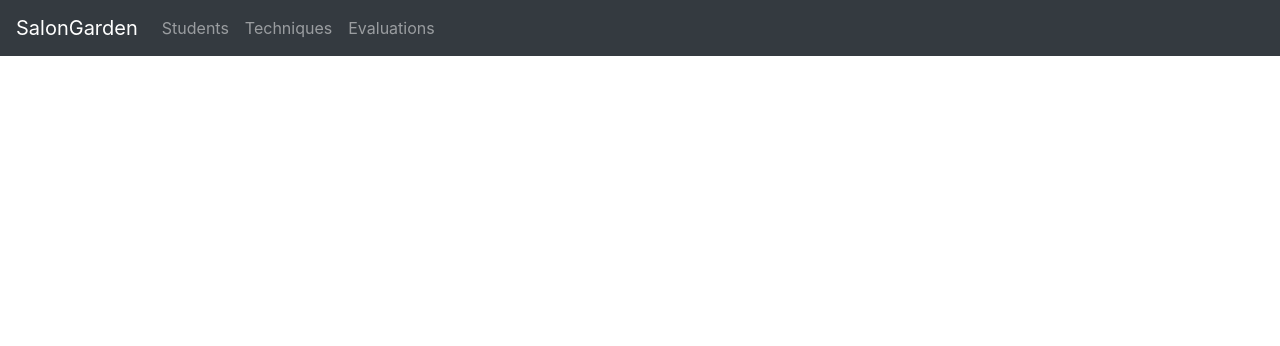
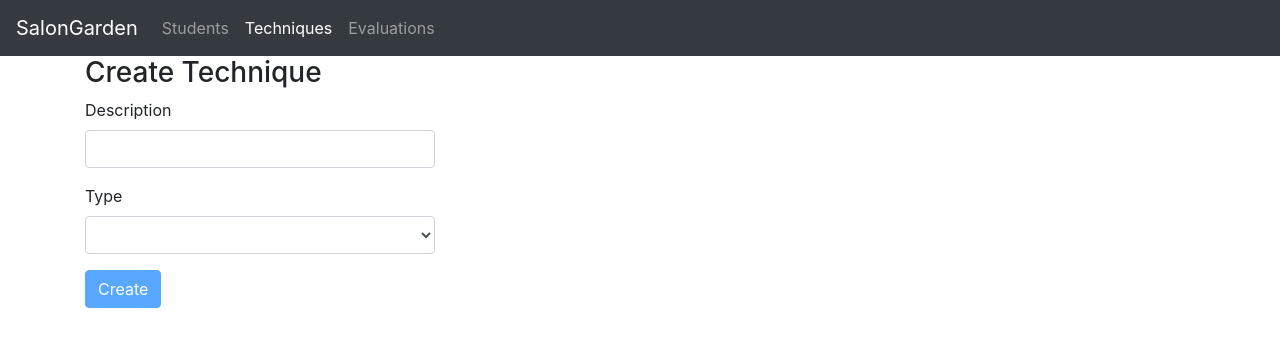
Before and after one commit to Joe-LaRue/SalonGardenAngular, an Angular app: page /techniques/create in a window 1280 px wide. Before the commit this address led to /. Shown: the top 346 px of the page. Built offline with nearby package versions, Linux system fonts and the light colour scheme.

Commit message:
more work on techniques

```diff
--- a/src/app/app-routing.module.ts
+++ b/src/app/app-routing.module.ts
@@ -4,11 +4,13 @@ import { StudentListComponent } from './students/student-list.component';
 import { TechniqueListComponent } from './techniques/technique-list.component';
 import { EvaluationListComponent } from './evaluations/evaluation-list.component';
 import { CreateStudentComponent } from './students/create-student.component';
+import { CreateTechniqueComponent } from './techniques/create-technique.component';
 
 const routes: Routes = [
   {path:'students', component:StudentListComponent},
   {path:'students/create', component:CreateStudentComponent},
   {path:'techniques', component:TechniqueListComponent},
+  {path:'techniques/create', component:CreateTechniqueComponent},
   {path:'evaluations', component:EvaluationListComponent}
 ];
 
--- a/src/app/app.module.ts
+++ b/src/app/app.module.ts
@@ -11,6 +11,7 @@ import { StudentDetailComponent } from './students/student-detail.component';
 import { CreateStudentComponent } from './students/create-student.component';
 import { StudentDataService } from './services/studentData.service';
 import { LoggerService } from './services/logger.service';
+import { CreateTechniqueComponent } from './techniques/create-technique.component';
 
 
 @NgModule({
@@ -20,7 +21,8 @@ import { LoggerService } from './services/logger.service';
     TechniqueListComponent,
     EvaluationListComponent,
     StudentDetailComponent,
-    CreateStudentComponent
+    CreateStudentComponent,
+    CreateTechniqueComponent
   ],
   imports: [
     BrowserModule,
--- a/src/app/services/techniqueDataService.ts
+++ b/src/app/services/techniqueDataService.ts
@@ -14,6 +14,10 @@ export class TechniqueDataService {
   getTechniques() : Technique[] {
     this.logger.log(`${this.techniques.length} techniques`);
     return this.techniques;
+  }
+
+  getTechniqueTypes() : TechniqueType[] {
+    return this.techniqueTypes;
   }
 
   getTechniquesByTypeId(techniqueTypeId : number) : Technique[] {
--- /dev/null
+++ b/src/app/techniques/create-technique.component.html
@@ -0,0 +1,23 @@
+
+<h3>Create Technique</h3>
+
+<div class="row">
+  <div class="col-4">
+    <form (ngSubmit)="createTechnique()" #createTechniqueForm="ngForm">
+      <div class="form-group">
+          <label >Description</label>
+          <input required type="text" [(ngModel)]="description" class="form-control" name="description" >
+        </div>
+
+        <div class="form-group">
+          <label>Type</label>
+          <select required [(ngModel)]="techniqueTypeId" class="form-control" name="techniqueType" >
+            <option *ngFor="let techType of techniqueTypes" [value]="techType.id">{{techType.description}}</option>
+          </select>
+        </div>
+
+        <button type="submit" [disabled]="!createTechniqueForm.form.valid" class="btn btn-primary" >Create</button>
+
+      </form>
+  </div>
+</div>
--- /dev/null
+++ b/src/app/techniques/create-technique.component.ts
@@ -0,0 +1,26 @@
+import { Component, OnInit } from '@angular/core';
+import { TechniqueDataService } from '../services/techniqueDataService';
+import { TechniqueType } from '../model';
+
+@Component({
+  selector: 'create-technique',
+  templateUrl: './create-technique.component.html'
+})
+export class CreateTechniqueComponent implements OnInit {
+
+  techniqueTypes : TechniqueType[];
+  description: string;
+  techniqueTypeId : number;
+
+  constructor(private techniqueDataService: TechniqueDataService) { }
+
+  ngOnInit() {
+    this.techniqueTypes = this.techniqueDataService.getTechniqueTypes();
+  }
+
+  createTechnique(){
+    console.log(this.description);
+    console.log(this.techniqueTypeId);
+  }
+
+}
```
